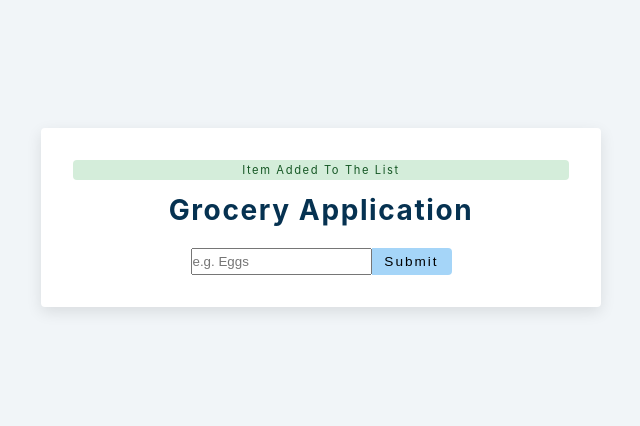
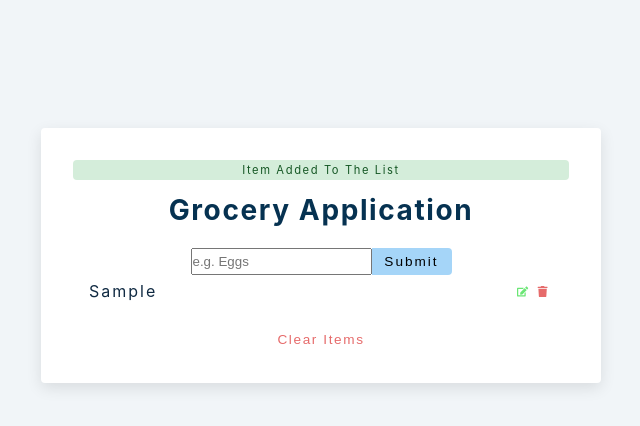
Before and after one commit to pras75299/React-Grocery-Application, a React (Create React App) app: page / in a window 1280 px wide. Both pictures are taken after typing "Sample" into the empty fields and a click on the button "Submit". Shown: the top 426 px of the page, without its empty margins (319-959 px from the left). Built offline with nearby package versions, Linux system fonts and the light colour scheme.

Commit message:
add remove item functionality and improve alert component logic

```diff
--- a/src/Alert.js
+++ b/src/Alert.js
@@ -1,12 +1,12 @@
 import React, { useEffect } from 'react'
 
-const Alert = ({type, msg, removeAlert}) => {
+const Alert = ({type, msg, removeAlert, list}) => {
   useEffect(() => {
     const timeout = setTimeout(() =>{
       removeAlert()
     }, 3000)
     return () => clearTimeout(timeout)
-  }, [])
+  }, [list])
   return <p className={`alert alert-${type}`}>{msg}</p>
 }
 
--- a/src/App.js
+++ b/src/App.js
@@ -12,14 +12,13 @@
   const handleSubmit = (e) => {
     e.preventDefault();
     if(!name){
-      // display alert
       showAlert(true, 'danger', 'please enter value')
     } else if(name && isEditing){
       // work on edit functionality
     } else{
       showAlert(true, 'success', 'item added to the list')
       const newItem = {id: new Date().getTime().toString(), title: name};
-      setList(...list, newItem);
+      setList([...list, newItem]);
       setName('');
     }
 
@@ -34,10 +33,15 @@
     setList([]);
   }
 
+  const removeItem = (id) => {
+    showAlert(true, 'danger', 'Item removed');
+    setList(list.filter((item) => item.id !== id));
+  }
+
   return (
     <section className="section-center">
       <form className="grocery-form" onSubmit={handleSubmit}>
-        {alert.show && <Alert {...alert} removeAlert={showAlert} />}
+        {alert.show && <Alert {...alert} removeAlert={showAlert} list={list} />}
         <h3>Grocery Application</h3>
         <div className="form-control">
           <input
@@ -54,7 +58,7 @@
       </form>
       {list.length > 0 && (
       <div className="geocery-container">
-        <List items={list}/>
+        <List items={list} removeItem={removeItem}/>
         <button className="clear-btn" onClick={clearList}>Clear Items</button>
       </div>
       )}
--- a/src/List.js
+++ b/src/List.js
@@ -1,6 +1,6 @@
 import React from "react";
 import { FaEdit, FaTrash } from "react-icons/fa";
-const List = ({ items }) => {
+const List = ({ items, removeItem }) => {
   return (
     <div className="grocery-list">
       {items.map((item) => {
@@ -12,7 +12,7 @@
               <button type="button" className="edit-btn">
                 <FaEdit />
               </button>
-              <button type="button" className="delete-btn">
+              <button type="button" className="delete-btn" onClick={() => removeItem(id)}>
                 <FaTrash />
               </button>
             </div>
```
